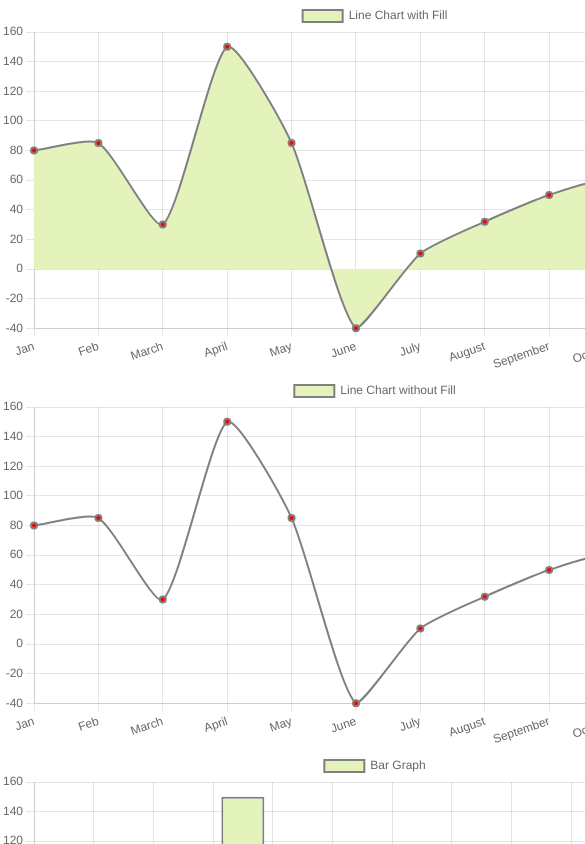
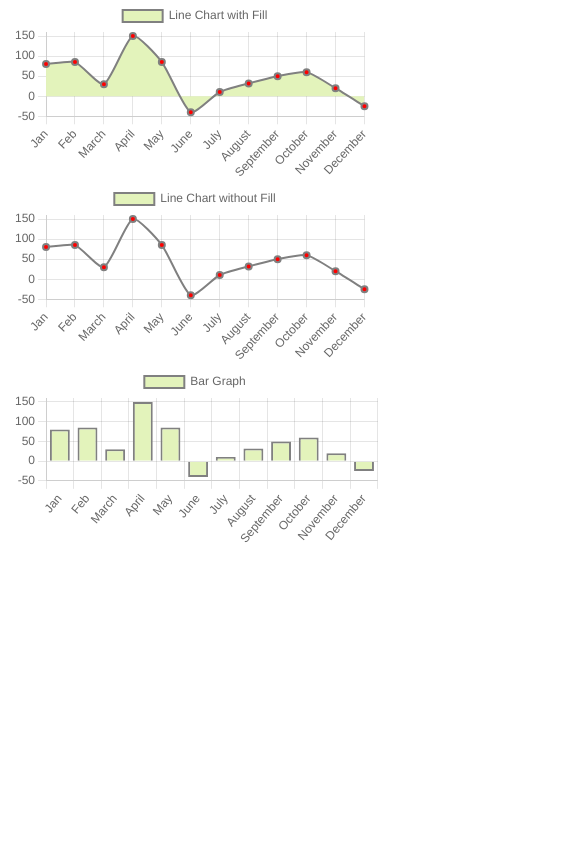
Before and after one commit to Raveen-deep/React-graph, a React (Create React App) app: page / in a window 390 px wide. Shown: the top 844 px of the page, 585 px wide, since content can reach past the window. Built offline with nearby package versions, Linux system fonts and the light colour scheme.

Commit message:
working on mobile responsive

```diff
--- a/src/App.js
+++ b/src/App.js
@@ -1,5 +1,6 @@
 import "./App.css";
 import Home from "./view/app/home";
+import 'bootstrap/dist/css/bootstrap.min.css';
 
 function App() {
     return (
--- a/src/assets/css/style.css
+++ /dev/null
@@ -1,4 +0,0 @@
-
-.charts{
- width: 750px;
-}
--- a/src/view/app/home.js
+++ b/src/view/app/home.js
@@ -1,7 +1,9 @@
 import React from "react";
-import "../../assets/css/style.css";
 import LineGraph from "../../components/LineGraph";
 import BarGraph from "../../components/BarGraph";
+import Container from "react-bootstrap/Container";
+import { Row, Col } from "react-bootstrap";
+// import Col from "react-bootstrap/Col";
 export default function Home() {
     const x_axis_data = [
         "Jan",
@@ -23,23 +25,33 @@ export default function Home() {
     return (
         <>
             <div className="charts">
+                <Container fluid>
+                    <Row>
+                        <Col md={6} xs={12}>
                             <LineGraph
                                 x_axis_data={x_axis_data}
                                 y_axis_data={y_axis_data}
                                 label={"Line Chart with Fill"}
                                 fill={true}
                             />
+                        </Col>
+                        <Col md={6} xs={12}>
                             <LineGraph
                                 x_axis_data={x_axis_data}
                                 y_axis_data={y_axis_data}
                                 label={"Line Chart without Fill"}
                                 fill={false}
                             />
+                        </Col>
+                        <Col md={6} xs={12}>
                             <BarGraph
                                 x_axis_data={x_axis_data}
                                 y_axis_data={y_axis_data}
                                 label={"Bar Graph"}
                             />
+                        </Col>
+                    </Row>
+                </Container>
             </div>
         </>
     );
```
Lines whose indentation alone changed are shown as unchanged.
